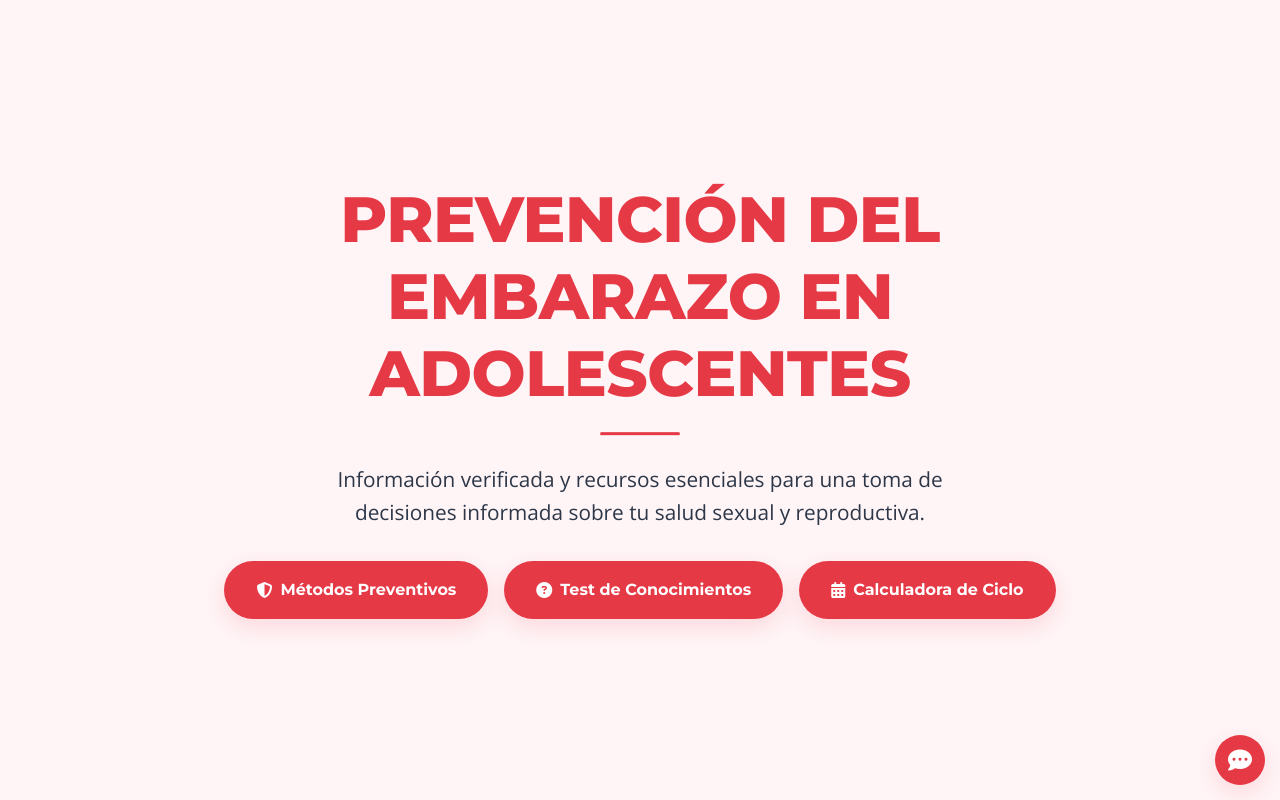
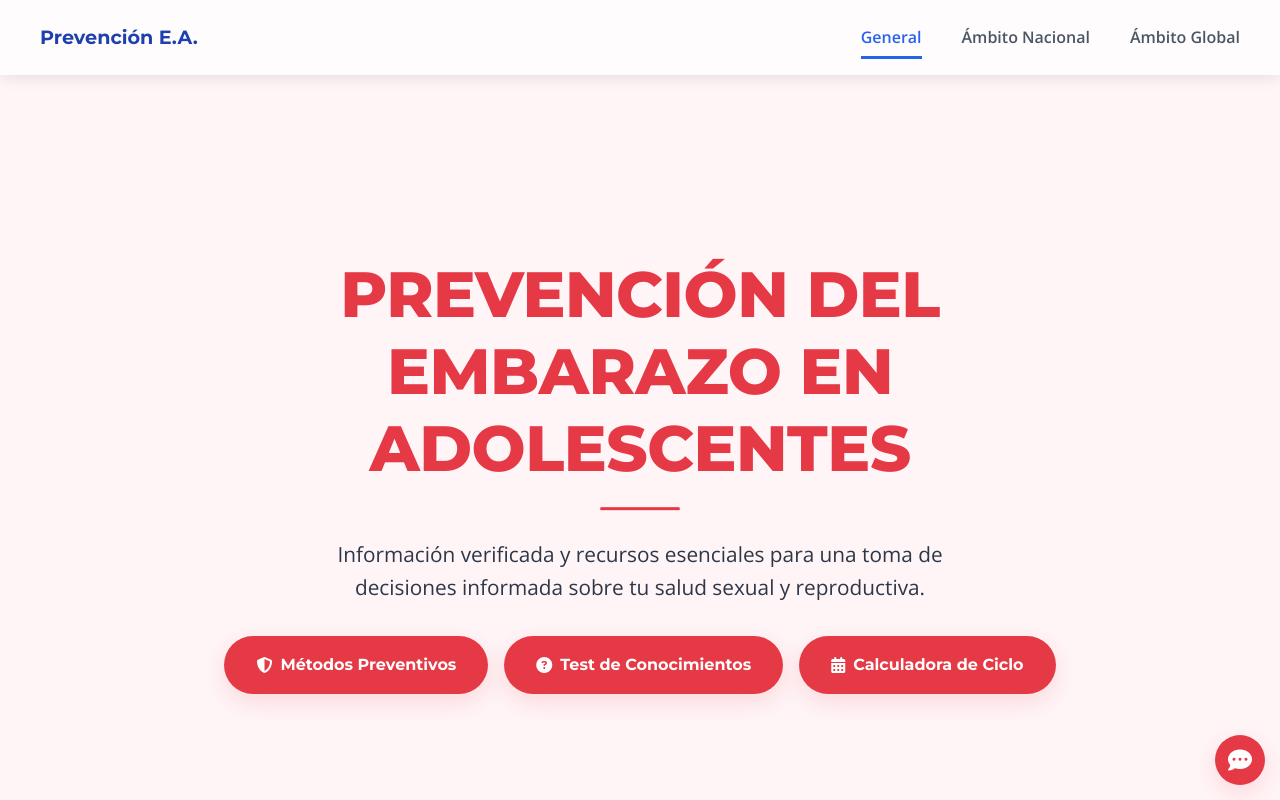
Before and after one commit to SvdGamerYT/prevenciondelembarazoenadolescentesvzla, a website: page General.html in a window 1280 px wide. Shown: the top 800 px of the page. Drawn offline with nearby package versions, Linux system fonts and the light colour scheme.

Commit message:
Update General.html

```diff
--- a/General.html
+++ b/General.html
@@ -9,8 +9,91 @@
     <link rel="stylesheet" href="https://cdnjs.cloudflare.com/ajax/libs/font-awesome/6.5.1/css/all.min.css">
     <link href="https://fonts.googleapis.com/css2?family=Montserrat:wght@500;700;800&family=Open+Sans:wght@400;600&display=swap" rel="stylesheet">
     <link rel="stylesheet" href="styles.css">
+    <style>
+        /* --- BARRA DE NAVEGACIÓN PRINCIPAL --- */
+        .site-header {
+            position: fixed;
+            top: 0;
+            left: 0;
+            width: 100%;
+            z-index: 1000;
+            background: rgba(255, 255, 255, 0.7); /* Fondo blanco translúcido */
+            backdrop-filter: blur(10px);
+            -webkit-backdrop-filter: blur(10px);
+            box-shadow: 0 2px 15px rgba(0,0,0,0.1);
+            height: 75px;
+            display: flex;
+            align-items: center;
+            padding: 0 2rem; /* Espaciado lateral */
+        }
+
+        .site-header .nav-container {
+            display: flex;
+            justify-content: space-between;
+            align-items: center;
+            width: 100%;
+            max-width: 1200px;
+            margin: 0 auto;
+        }
+
+        .site-logo {
+            font-family: 'Montserrat', sans-serif;
+            font-weight: 700;
+            font-size: 1.2rem;
+            color: #1E40AF; /* Azul oscuro para que resalte */
+            text-decoration: none;
+        }
+
+        .main-nav ul {
+            margin: 0;
+            padding: 0;
+            list-style: none;
+            display: flex;
+            gap: 2.5rem;
+        }
+
+        .main-nav a {
+            text-decoration: none;
+            color: #4B5563; /* Gris oscuro */
+            font-weight: 600;
+            font-size: 1rem;
+            padding: 0.5rem 0;
+            border-bottom: 3px solid transparent;
+            transition: all 0.3s ease;
+        }
+
+        .main-nav a:hover {
+            color: #2563EB; /* Azul principal */
+            border-bottom-color: #2563EB;
+        }
+
+        /* Estilo para la pestaña activa */
+        .main-nav a.active {
+            color: #2563EB;
+            font-weight: 700;
+            border-bottom-color: #2563EB;
+        }
+
+        /* Ajuste para que el contenido no quede debajo de la barra */
+        body {
+            padding-top: 75px;
+        }
+    </style>
 </head>
 <body>
+
+    <header class="site-header">
+        <div class="nav-container">
+            <a href="General.html" class="site-logo">Prevención E.A.</a>
+            <nav class="main-nav">
+                <ul>
+                    <li><a href="General.html" class="active">General</a></li>
+                    <li><a href="nacional.html">Ámbito Nacional</a></li>
+                    <li><a href="global.html">Ámbito Global</a></li>
+                </ul>
+            </nav>
+        </div>
+    </header>
     <script src="https://cdn.jsdelivr.net/npm/particles.js@2.0.0/particles.min.js"></script>
 
     <header class="portada-global" id="inicio">
```
